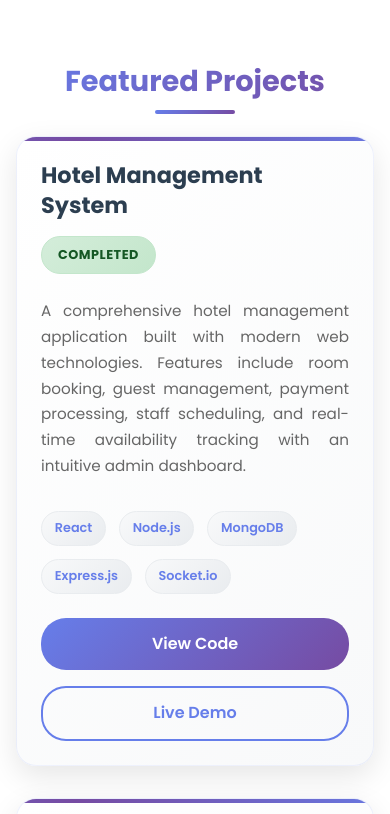
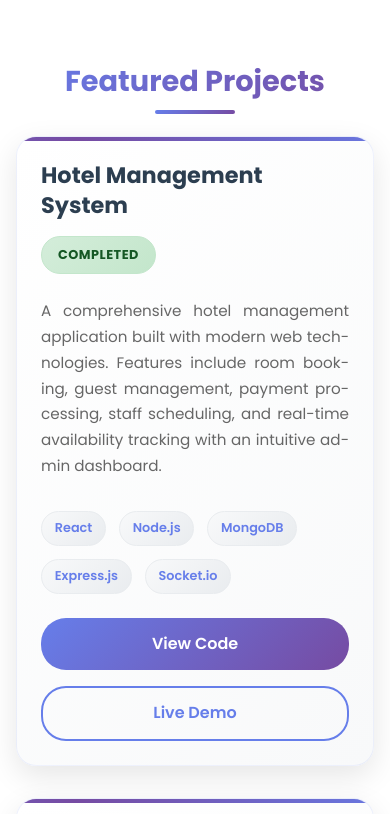
Before and after one commit to gboss12/itsmyportfolio, a React (Create React App) app: page / in a window 390 px wide. Shown: the part 6569-7383 px from the top of the page. Built offline with nearby package versions, Linux system fonts and the light colour scheme.

Commit message:
Fix text justification spacing in Projects section

```diff
--- a/src/components/Projects.css
+++ b/src/components/Projects.css
@@ -136,6 +136,8 @@
   margin-bottom: 2rem;
   font-size: 1.05rem;
   text-align: justify;
+  text-justify: inter-word;
+  hyphens: auto;
 }
 
 .project-technologies {
@@ -254,6 +256,9 @@
   .project-card p {
     font-size: 0.95rem;
     text-align: justify;
+    text-justify: inter-word;
+    hyphens: auto;
+    word-spacing: 0;
   }
 
   .project-actions {
```
